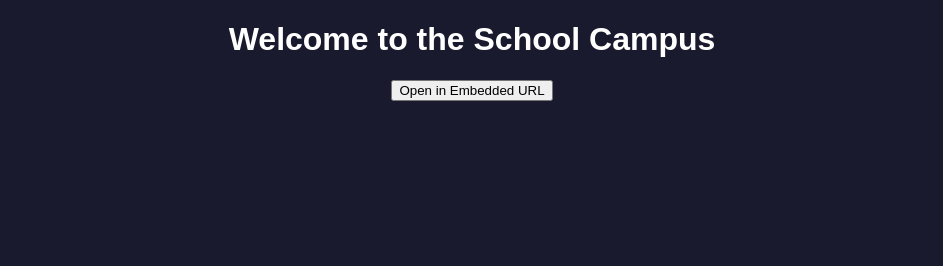
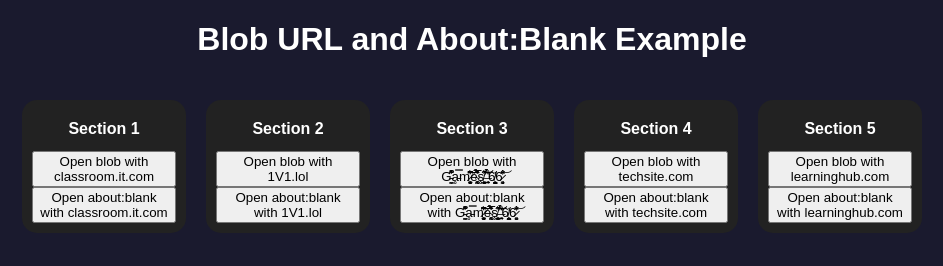
Before and after one commit to BirminghamAcademics/BirminghamAcademics.github.io, a plain HTML site: page Index.html in a window 1280 px wide. Shown: the whole page, without its empty margins (168-1111 px from the left). Drawn offline with Linux system fonts and the light colour scheme.

Commit message:
Update Index.html

```diff
--- a/Index.html
+++ b/Index.html
@@ -3,7 +3,7 @@
 <head>
   <meta charset="UTF-8">
   <meta name="viewport" content="width=device-width, initial-scale=1.0">
-    <title>School Campus</title>
+  <title>Blob URL and about:blank Example</title>
   <style>
     body {
       background-color: #1a1a2e;
@@ -45,30 +45,75 @@
   </style>
 </head>
 <body>
-    <h1>Welcome to the School Campus</h1>
-    <button id="open-classroom">Open in Embedded URL</button>
-    <script type="text/javascript">
-        var url = "https://classroom.it.com"; // Directly setting the URL
-        var win;
-        document.querySelector('#open-classroom').onclick = function() {
-            if (win) {
-                win.focus();
-            } else {
-                win = window.open();
-                win.document.body.style.margin = '0';
-                win.document.body.style.height = '100%';
-                var iframe = win.document.createElement('iframe');
-                iframe.style.border = 'none';
-                iframe.style.width = '100%';
-                iframe.style.height = '100%';
-                iframe.style.margin = '0';
-                iframe.src = url; // Embedding classroom.it.com
-                win.document.body.appendChild(iframe); // Appending iframe
+  <h1>Blob URL and About:Blank Example</h1>
+
+  <div id="sections" class="school-campus">
+    <div class="school-resource">
+      <h2 class="school-subject">Section 1</h2>
+      <button onclick="openBlob('https://classroom.it.com')">Open blob with classroom.it.com</button>
+      <button onclick="openAboutBlank('https://classroom.it.com')">Open about:blank with classroom.it.com</button>
+    </div>
+    <div class="school-resource">
+      <h2 class="school-subject">Section 2</h2>
+      <button onclick="openBlob('https://1V1.lol')">Open blob with 1V1.lol</button>
+      <button onclick="openAboutBlank('https://1V1.lol')">Open about:blank with 1V1.lol</button>
+    </div>
+    <div class="school-resource">
+      <h2 class="school-subject">Section 3</h2>
+      <button onclick="openBlob('https://unblocked-games-onlines.github.io/')">Open blob with G̵̼̳͌͒͊̾̄̇ḁ̵̿m̷̮͚̟͍̹̬͎̜͎͆̌̒͆̋̄͝͝ͅẻ̴̥̰̞͚̅͛̄͗͐̉̉̅̂ş̸̛̱͍̻͈̳͎̋͂̽͘͝͝ͅ ̶̛͍͙̱͍͔̀̈́̊́̇̒̈́6̸̨̧͈̳̼̘̼̯̼̕6̷͈̻̝̼̐̓̈͑̑̐͝</button>
+      <button onclick="openAboutBlank('https://unblocked-games-onlines.github.io/')">Open about:blank with G̵̼̳͌͒͊̾̄̇ḁ̵̿m̷̮͚̟͍̹̬͎̜͎͆̌̒͆̋̄͝͝ͅẻ̴̥̰̞͚̅͛̄͗͐̉̉̅̂ş̸̛̱͍̻͈̳͎̋͂̽͘͝͝ͅ ̶̛͍͙̱͍͔̀̈́̊́̇̒̈́6̸̨̧͈̳̼̘̼̯̼̕6̷͈̻̝̼̐̓̈͑̑̐͝</button>
+    </div>
+    <div class="school-resource">
+      <h2 class="school-subject">Section 4</h2>
+      <button onclick="openBlob('https://techsite.com')">Open blob with techsite.com</button>
+      <button onclick="openAboutBlank('https://techsite.com')">Open about:blank with techsite.com</button>
+    </div>
+    <div class="school-resource">
+      <h2 class="school-subject">Section 5</h2>
+      <button onclick="openBlob('https://learninghub.com')">Open blob with learninghub.com</button>
+      <button onclick="openAboutBlank('https://learninghub.com')">Open about:blank with learninghub.com</button>
+    </div>
+  </div>
+
+  <script>
+    function openBlob(url) {
+      // Define the blob content with an iframe embedding the custom URL
+      const blobContent = `
+        <html>
+          <body>
+            <iframe
+              src="${url}"
+              style="width: 100%; height: 100%; border: none;"
+              title="Embedded Site">
+            </iframe>
+          </body>
+        </html>
+      `;
+
+      // Create the blob and blob URL
+      const blob = new Blob([blobContent], { type: "text/html" });
+      const blobUrl = URL.createObjectURL(blob);
+
+      // Open the blob URL in a new tab
+      window.open(blobUrl, '_blank');
     }
+
+    function openAboutBlank(url) {
+      // Open about:blank and write the embedded content
+      const newWindow = window.open('about:blank', '_blank');
+      newWindow.document.write(`
+        <html>
+          <body>
+            <iframe
+              src="${url}"
+              style="width: 100%; height: 100%; border: none;"
+              title="Embedded Site">
+            </iframe>
+          </body>
+        </html>
+      `);
+      newWindow.document.close();
     }
   </script>
-
-
-    </div>
 </body>
 </html>
```
Lines whose indentation alone changed are shown as unchanged.
